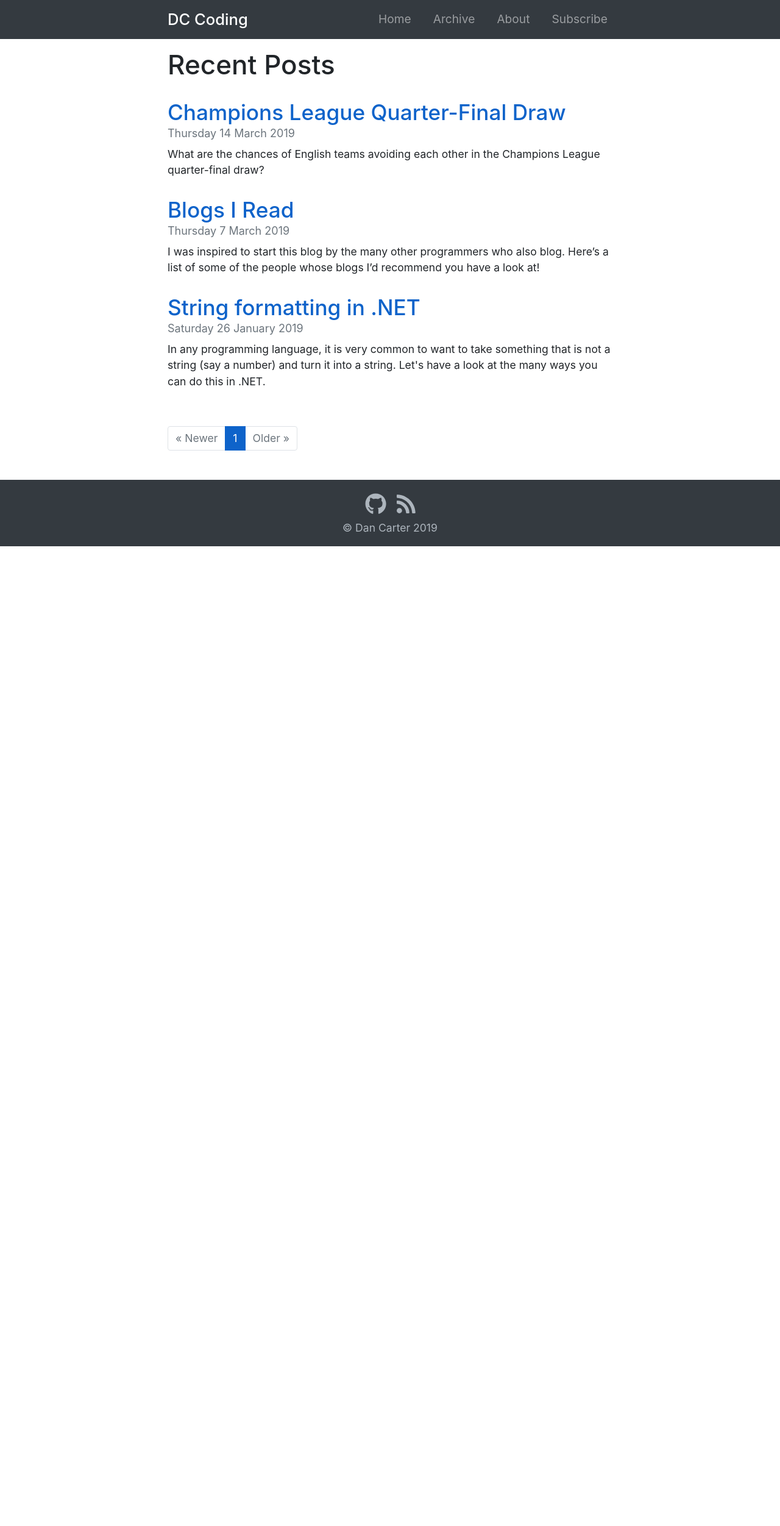
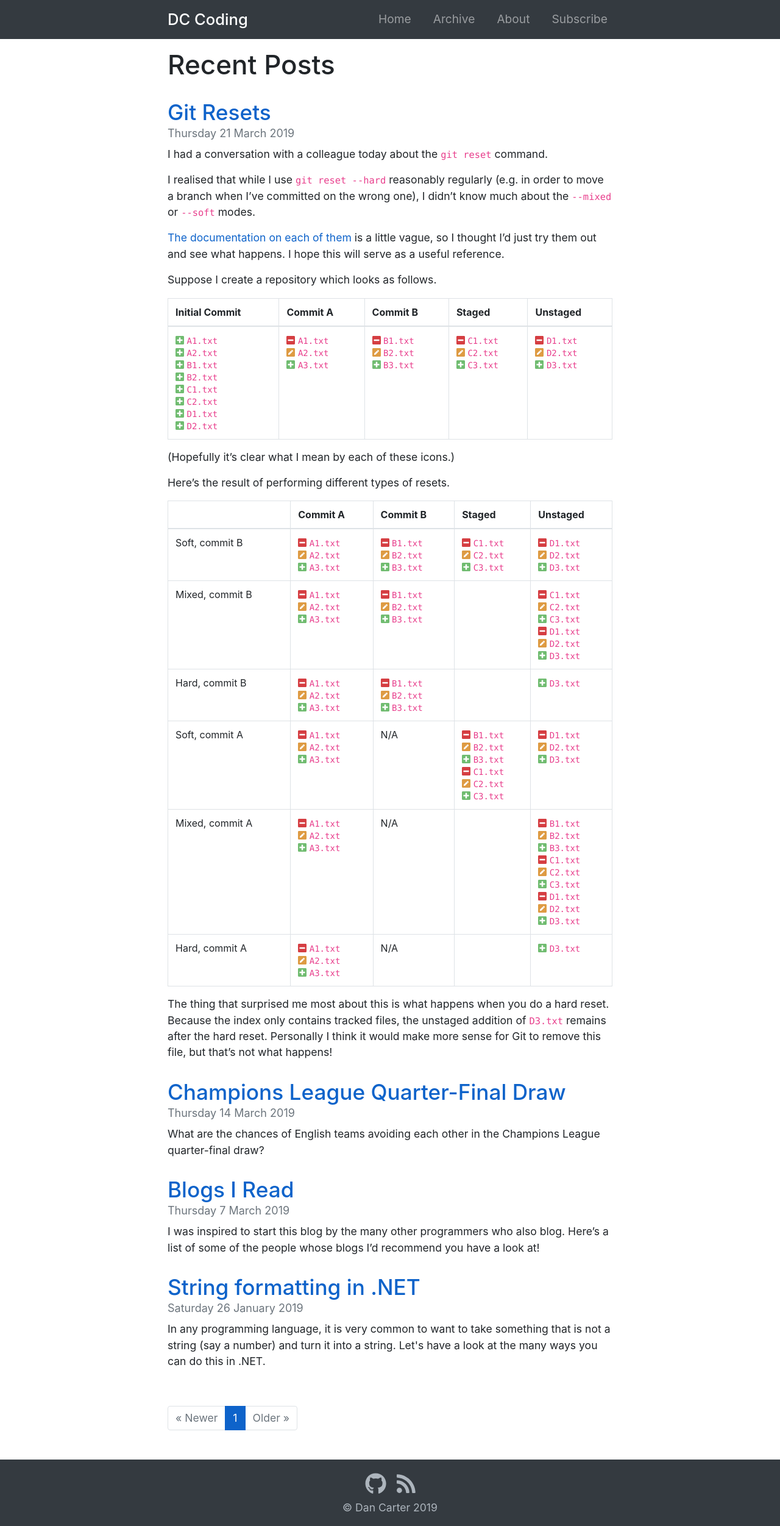
Before and after one commit to djcarter85/codingblog, a Jekyll site: the page built from index.html, in a window 1280 px wide. Shown: the whole page at 61% size. Built offline with Jekyll 4.4.1, drawn with Linux system fonts in a browser that asks for light colours; nearby versions of some CDN libraries; the list of posts is cut into pages by our own code; before the commit the page ends 900 px from its top, so only the background shows below that.

Commit message:
Git resets

```diff
--- /dev/null
+++ b/_posts/2019-03-21-git-resets.md
@@ -0,0 +1,30 @@
+---
+title: Git Resets
+---
+
+I had a conversation with a colleague today about the `git reset` command.
+
+I realised that while I use `git reset --hard` reasonably regularly (e.g. in order to move a branch when I've committed on the wrong one), I didn't know much about the `--mixed` or `--soft` modes.
+
+[The documentation on each of them](https://git-scm.com/docs/git-reset) is a little vague, so I thought I'd just try them out and see what happens. I hope this will serve as a useful reference.
+
+Suppose I create a repository which looks as follows.
+
+|Initial Commit|Commit A|Commit B|Staged|Unstaged|
+|---|---|---|---|---|
+|<i class="fas fa-plus-square"></i>  `A1.txt`<br/><i class="fas fa-plus-square"></i>  `A2.txt`<br/><i class="fas fa-plus-square"></i>  `B1.txt`<br/><i class="fas fa-plus-square"></i>  `B2.txt`<br/><i class="fas fa-plus-square"></i>  `C1.txt`<br/><i class="fas fa-plus-square"></i>  `C2.txt`<br/><i class="fas fa-plus-square"></i>  `D1.txt`<br/><i class="fas fa-plus-square"></i>  `D2.txt`|<i class="fas fa-minus-square"></i> `A1.txt`<br/><i class="fas fa-pen-square"></i>  `A2.txt`<br/><i class="fas fa-plus-square"></i> `A3.txt`|<i class="fas fa-minus-square"></i> `B1.txt`<br/><i class="fas fa-pen-square"></i> `B2.txt`<br/><i class="fas fa-plus-square"></i> `B3.txt`|<i class="fas fa-minus-square"></i> `C1.txt`<br/><i class="fas fa-pen-square"></i>  `C2.txt`<br/><i class="fas fa-plus-square"></i> `C3.txt`|<i class="fas fa-minus-square"></i> `D1.txt`<br/><i class="fas fa-pen-square"></i>  `D2.txt`<br/><i class="fas fa-plus-square"></i> `D3.txt`|
+
+(Hopefully it's clear what I mean by each of these icons.)
+
+Here's the result of performing different types of resets.
+
+||Commit A|Commit B|Staged|Unstaged|
+|---|---|---|---|---|
+|Soft, commit B|<i class="fas fa-minus-square"></i> `A1.txt`<br/><i class="fas fa-pen-square"></i>  `A2.txt`<br/><i class="fas fa-plus-square"></i> `A3.txt`|<i class="fas fa-minus-square"></i> `B1.txt`<br/><i class="fas fa-pen-square"></i> `B2.txt`<br/><i class="fas fa-plus-square"></i> `B3.txt`|<i class="fas fa-minus-square"></i> `C1.txt`<br/><i class="fas fa-pen-square"></i>  `C2.txt`<br/><i class="fas fa-plus-square"></i> `C3.txt`|<i class="fas fa-minus-square"></i> `D1.txt`<br/><i class="fas fa-pen-square"></i>  `D2.txt`<br/><i class="fas fa-plus-square"></i> `D3.txt`|
+|Mixed, commit B|<i class="fas fa-minus-square"></i> `A1.txt`<br/><i class="fas fa-pen-square"></i>  `A2.txt`<br/><i class="fas fa-plus-square"></i> `A3.txt`|<i class="fas fa-minus-square"></i> `B1.txt`<br/><i class="fas fa-pen-square"></i> `B2.txt`<br/><i class="fas fa-plus-square"></i> `B3.txt`||<i class="fas fa-minus-square"></i> `C1.txt`<br/><i class="fas fa-pen-square"></i>  `C2.txt`<br/><i class="fas fa-plus-square"></i> `C3.txt`<br/><i class="fas fa-minus-square"></i> `D1.txt`<br/><i class="fas fa-pen-square"></i>  `D2.txt`<br/><i class="fas fa-plus-square"></i> `D3.txt`|
+|Hard, commit B|<i class="fas fa-minus-square"></i> `A1.txt`<br/><i class="fas fa-pen-square"></i>  `A2.txt`<br/><i class="fas fa-plus-square"></i> `A3.txt`|<i class="fas fa-minus-square"></i> `B1.txt`<br/><i class="fas fa-pen-square"></i> `B2.txt`<br/><i class="fas fa-plus-square"></i> `B3.txt`||<i class="fas fa-plus-square"></i> `D3.txt`|
+|Soft, commit A|<i class="fas fa-minus-square"></i> `A1.txt`<br/><i class="fas fa-pen-square"></i>  `A2.txt`<br/><i class="fas fa-plus-square"></i> `A3.txt`|N/A|<i class="fas fa-minus-square"></i> `B1.txt`<br/><i class="fas fa-pen-square"></i> `B2.txt`<br/><i class="fas fa-plus-square"></i> `B3.txt`<br/><i class="fas fa-minus-square"></i> `C1.txt`<br/><i class="fas fa-pen-square"></i>  `C2.txt`<br/><i class="fas fa-plus-square"></i> `C3.txt`|<i class="fas fa-minus-square"></i> `D1.txt`<br/><i class="fas fa-pen-square"></i>  `D2.txt`<br/><i class="fas fa-plus-square"></i> `D3.txt`|
+|Mixed, commit A|<i class="fas fa-minus-square"></i> `A1.txt`<br/><i class="fas fa-pen-square"></i>  `A2.txt`<br/><i class="fas fa-plus-square"></i> `A3.txt`|N/A||<i class="fas fa-minus-square"></i> `B1.txt`<br/><i class="fas fa-pen-square"></i> `B2.txt`<br/><i class="fas fa-plus-square"></i> `B3.txt`<br/><i class="fas fa-minus-square"></i> `C1.txt`<br/><i class="fas fa-pen-square"></i>  `C2.txt`<br/><i class="fas fa-plus-square"></i> `C3.txt`<br/><i class="fas fa-minus-square"></i> `D1.txt`<br/><i class="fas fa-pen-square"></i>  `D2.txt`<br/><i class="fas fa-plus-square"></i> `D3.txt`|
+|Hard, commit A|<i class="fas fa-minus-square"></i> `A1.txt`<br/><i class="fas fa-pen-square"></i>  `A2.txt`<br/><i class="fas fa-plus-square"></i> `A3.txt`|N/A||<i class="fas fa-plus-square"></i> `D3.txt`|
+
+The thing that surprised me most about this is what happens when you do a hard reset. Because the index only contains tracked files, the unstaged addition of `D3.txt` remains after the hard reset. Personally I think it would make more sense for Git to remove this file, but that's not what happens!
--- /dev/null
+++ b/css/custom/includes/_icons.scss
@@ -0,0 +1,11 @@
+.fa-pen-square {
+  color: #de9b43;
+}
+
+.fa-plus-square {
+  color: #70bc70;
+}
+
+.fa-minus-square {
+  color: #d53e42;
+}
--- a/css/main.scss
+++ b/css/main.scss
@@ -14,6 +14,7 @@
 @import 'custom/includes/tables';
 @import 'custom/includes/images';
 @import 'custom/includes/blockquotes';
+@import 'custom/includes/icons';
 
 @import 'custom/includes/general';
 
```
